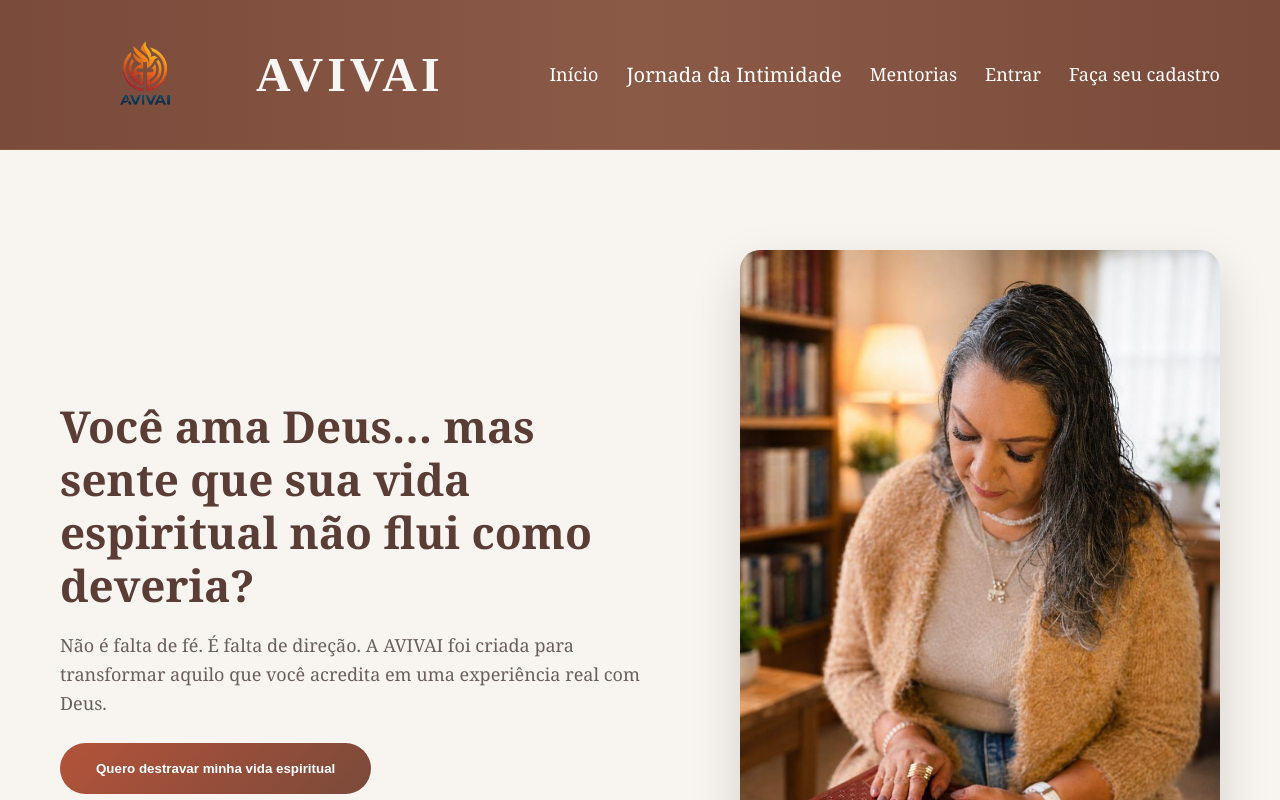
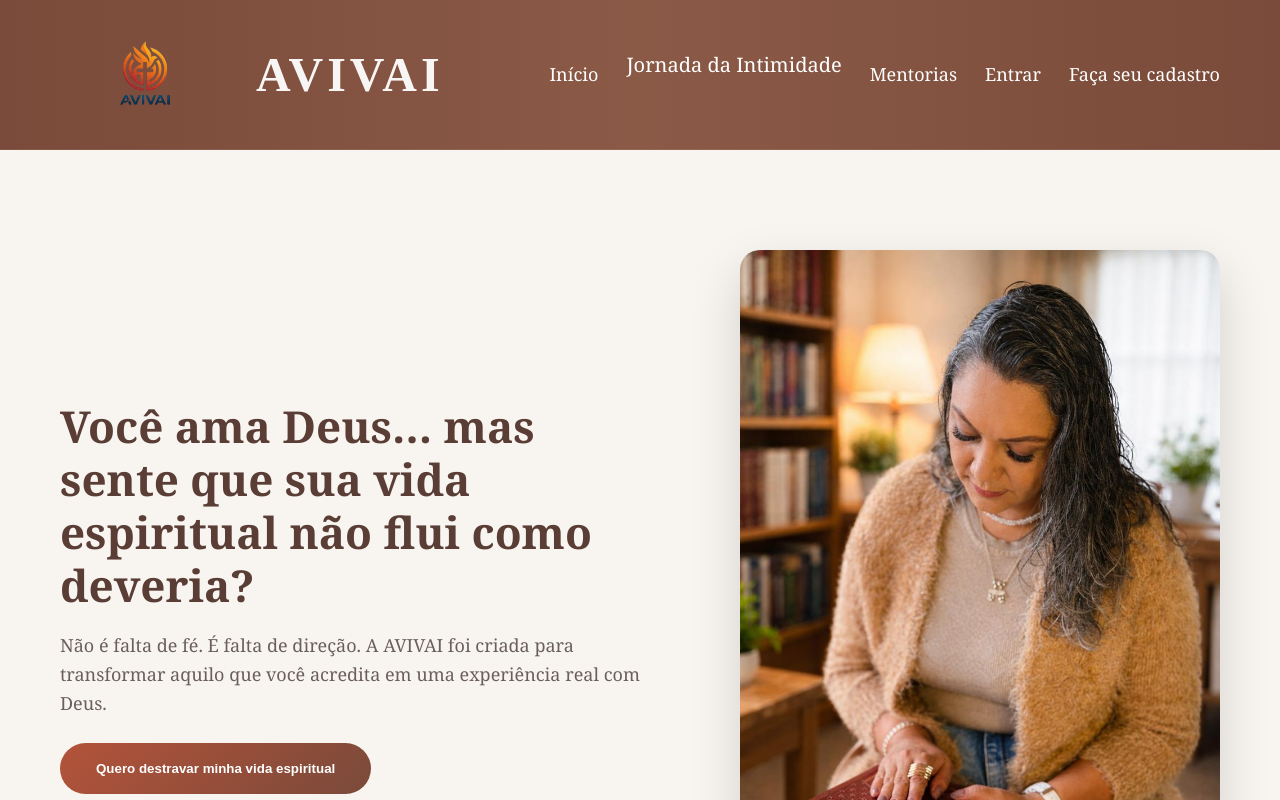
Before and after one commit to Mayra727/avivai-frontend, a React (Vite) app: page / in a window 1280 px wide. Shown: the top 800 px of the page. Built offline with nearby package versions, Linux system fonts and the light colour scheme.

Commit message:
fix: improve dropdown hover and click behavior

```diff
--- a/src/components/Header.css
+++ b/src/components/Header.css
@@ -141,6 +141,8 @@
 
   position:relative;
 
+  padding-bottom:20px;
+
 }
 
 /* TÍTULO */
@@ -171,7 +173,7 @@
 
   position:absolute;
 
-  top:130%;
+  top:100%;
 
   left:0;
 
```
